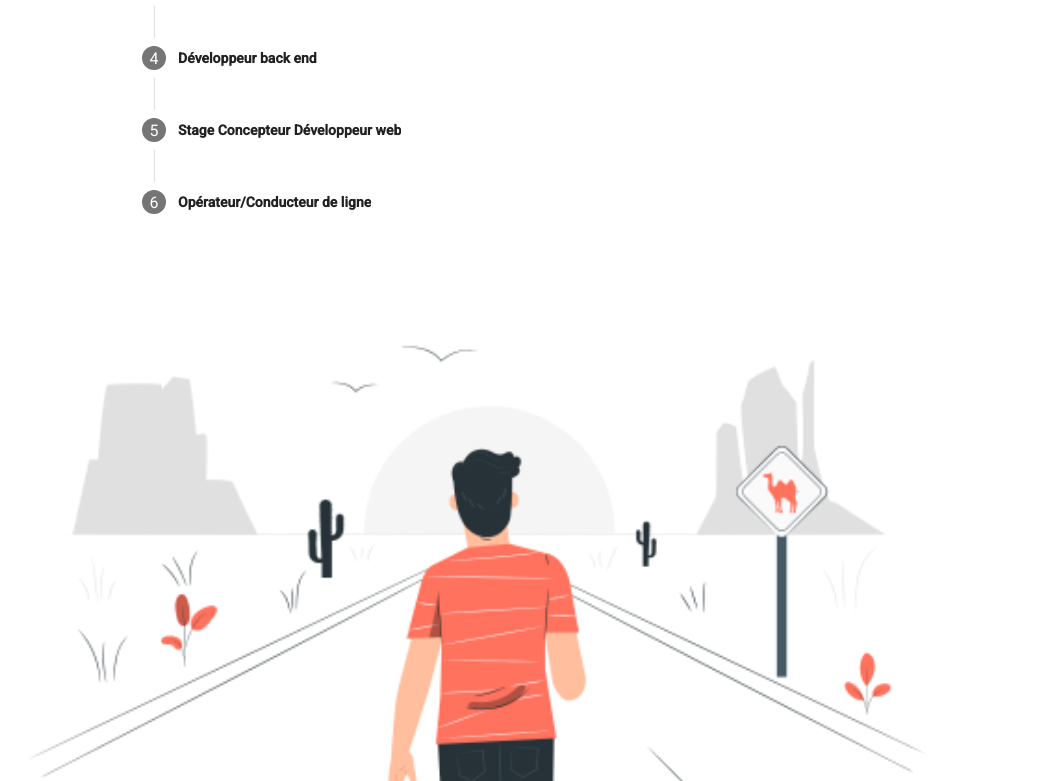
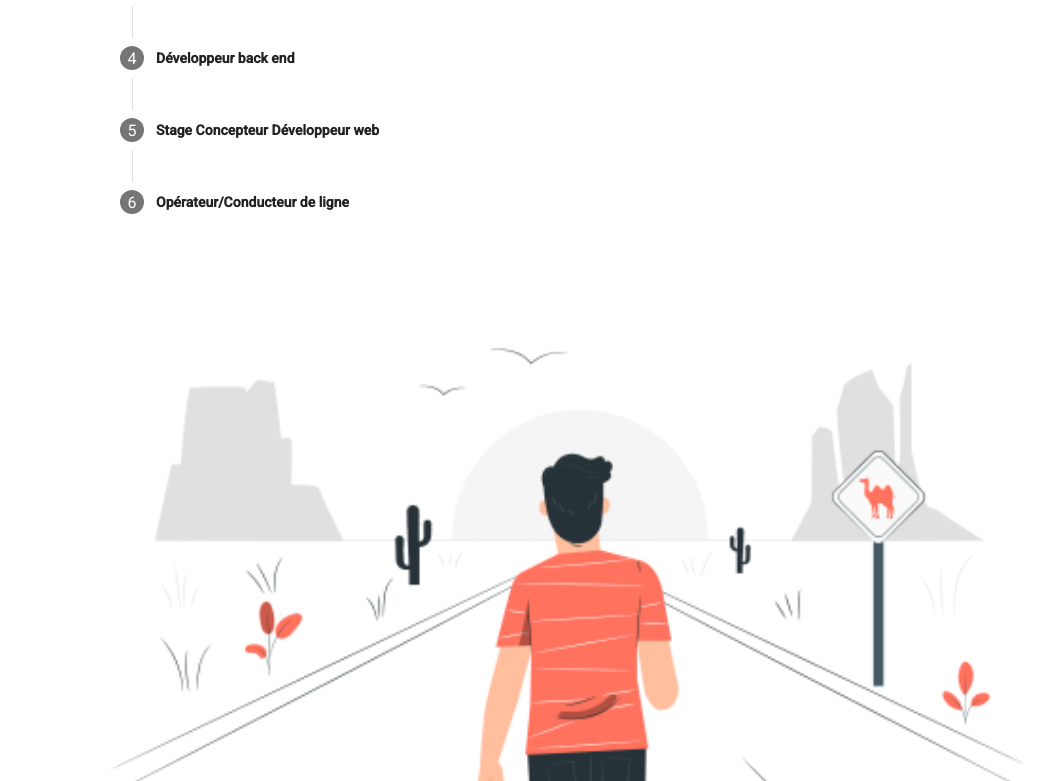
Before and after one commit to TommyV86/portfolio, an Angular app: page / in a window 1280 px wide. Shown: the part 1824-2605 px from the top of the page, without its empty margins (32-1083 px from the left). Built offline with nearby package versions, Linux system fonts and the light colour scheme.

Commit message:
réajustement des éléments du dernier commit pour l'affichage d'un écran inférieur à 1440px de largeur

```diff
--- a/src/app/component/main-page/main-page.component.scss
+++ b/src/app/component/main-page/main-page.component.scss
@@ -150,10 +150,9 @@
         display: block;
     }
 
-    .block-skills{
+    .block-parcours, .parcours-logo, .block-skills{
         margin-left: 0%;
     }
-
 
     .contact-block{
         margin-left: 0%;
```
